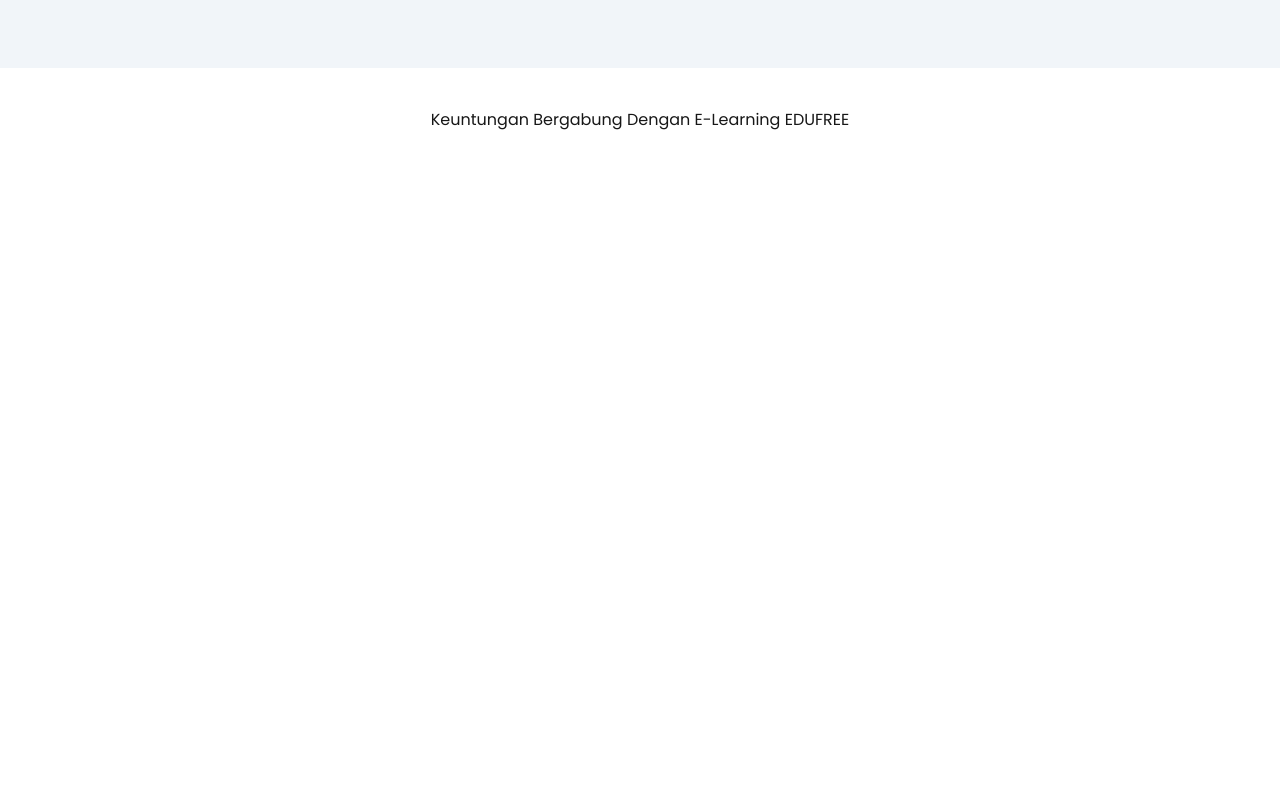
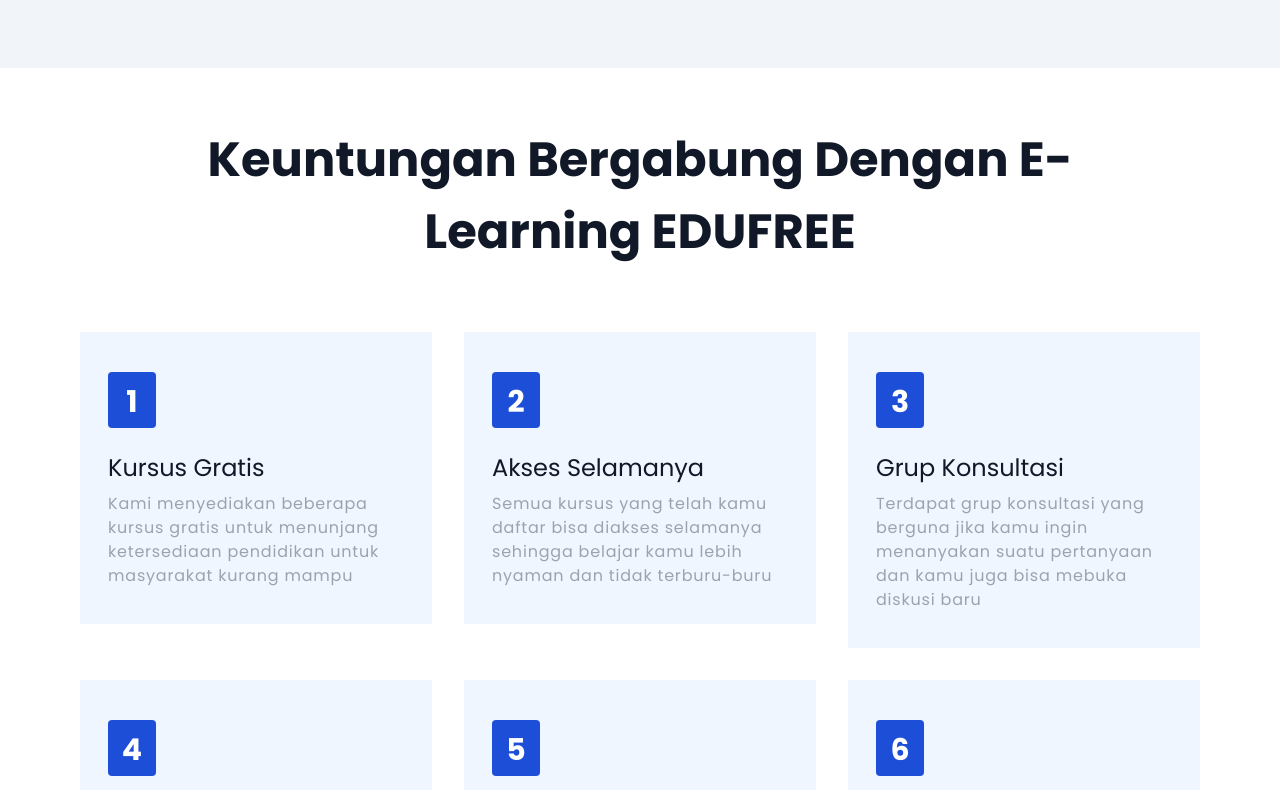
Before and after one commit to agustina12/EDUFREE-web, a Next.js app: page / in a window 1280 px wide. Shown: the part 730-1520 px from the top of the page. Before the commit the page ends 902 px from the top, so only its background shows below. Built offline with nearby package versions, Linux system fonts and the light colour scheme.

Commit message:
add new SectionParagraph.js, SectionTitle.js and finish section JoinCard.js

```diff
--- /dev/null
+++ b/src/app/components/JoinCard.js
@@ -0,0 +1,13 @@
+export default function JoinCard({ angka, judul, teks }) {
+  return (
+    <div className=" bg-blue-50 p-7">
+      <h1 className="text-3xl font-semibold text-white bg-blue-700 py-3 px-3 w-12 h-14 my-3 rounded text-center">
+        {angka}
+      </h1>
+      <h2 className="text-2xl text-gray-900 font-normal mt-6">{judul}</h2>
+      <p className="text-base text-gray-400 font-normal tracking-wider py-2 text-wrap">
+        {teks}
+      </p>
+    </div>
+  );
+}
--- a/src/app/components/SectionBrand.js
+++ b/src/app/components/SectionBrand.js
@@ -1,17 +1,19 @@
+import SectionParagraph from "./SectionParagraph";
+import SectionTitle from "./Sectiontitle";
 export default function SectionBrand() {
   return (
     <div className="flex justify-between items-end">
       <div className="">
-        <h4 className="text-3xl font-semibold text-gray-900">21.000+</h4>
-        <p className="text-base text-gray-500 font-normal">Siswa terdaftar</p>
+        <SectionTitle>21.000+</SectionTitle>
+        <SectionParagraph>Siswa terdaftar</SectionParagraph>
       </div>
       <div className="">
-        <h4 className="text-3xl font-semibold text-gray-900">100+</h4>
-        <p className="text-base text-gray-500 font-normal">Instruktur Ahli</p>
+        <SectionTitle>100+</SectionTitle>
+        <SectionParagraph>Instruktur Ahli</SectionParagraph>
       </div>
       <div className="">
-        <h4 className="text-3xl font-semibold text-gray-900">150+</h4>
-        <p className="text-base text-gray-500 font-normal">Kursus Gratis</p>
+        <SectionTitle>150+</SectionTitle>
+        <SectionParagraph>Kursus Gratis</SectionParagraph>
       </div>
       <div className="flex items-center gap-2">
         <img src="./lorem.svg" className="w-5 " />
--- a/src/app/components/SectionJoin.js
+++ b/src/app/components/SectionJoin.js
@@ -1,9 +1,56 @@
+import JoinCard from "./JoinCard";
 export default function Sectionjoin() {
   return (
-    <div>
-      <h1 className="text-center">
-        Keuntungan Bergabung Dengan E-Learning EDUFREE
-      </h1>
+    <div className="my-14">
+      <div className="flex items-center text-center mx-20 my-12">
+        <h1 className="font-semibold text-gray-900 text-5xl leading-normal">
+          Keuntungan Bergabung Dengan E-Learning EDUFREE
+        </h1>
+      </div>
+      <div className="flex flex-wrap">
+        <div className="w-4/12 px-4 py-4">
+          <JoinCard
+            angka="1"
+            judul="Kursus Gratis"
+            teks="Kami menyediakan beberapa kursus gratis untuk menunjang ketersediaan pendidikan untuk masyarakat kurang mampu"
+          />
+        </div>
+        <div className="w-4/12 px-4 py-4">
+          <JoinCard
+            angka="2"
+            judul="Akses Selamanya"
+            teks="Semua kursus yang telah kamu daftar bisa diakses selamanya sehingga belajar kamu lebih nyaman dan tidak terburu-buru"
+          />
+        </div>
+        <div className="w-4/12 px-4 py-4">
+          <JoinCard
+            angka="3"
+            judul="Grup Konsultasi"
+            teks="Terdapat grup konsultasi yang berguna jika kamu ingin menanyakan suatu pertanyaan dan kamu juga bisa mebuka diskusi baru"
+          />
+        </div>
+        <div className="w-4/12 px-4 py-4">
+          <JoinCard
+            angka="4"
+            judul="Sertifikat dan Portofolio"
+            teks="Setelah menyelesaikan kursus kamu akan mendapatkan sertifikat serta portofolio dari project kursus yang telah diselesaikan"
+          />
+        </div>
+        <div className="w-4/12 px-4 py-4">
+          <JoinCard
+            angka="5"
+            judul="Belajar Lebih Terarah"
+            teks="Kursus menyediakan kursus dari level dasar hingga expert sehingga semua  bisa belajar dengan  layanan yang kami sediakan"
+          />
+        </div>
+        <div className="w-4/12 px-4 py-4">
+          <JoinCard
+            angka="6"
+            judul="Grup Konsultasi"
+            teks="Kami mempunyai instruktur berpengalaman yang diambil dari dunia industri yang tak diragukan lagi pengalamannya"
+          />
+        </div>
+      </div>
     </div>
   );
 }
--- /dev/null
+++ b/src/app/components/SectionParagraph.js
@@ -0,0 +1,3 @@
+export default function SectionParagraph({ children }) {
+  return <p className="text-base text-gray-500 font-normal">{children}</p>;
+}
--- /dev/null
+++ b/src/app/components/SectionTitle.js
@@ -0,0 +1,3 @@
+export default function SectionTitle({ children }) {
+  return <h4 className="text-3xl font-semibold text-gray-900">{children}</h4>;
+}
```
